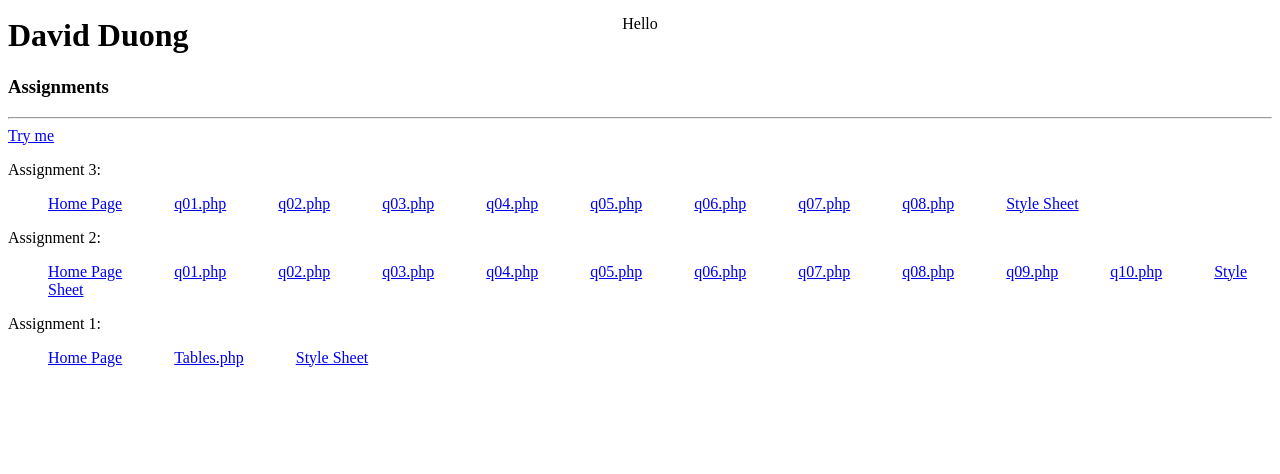
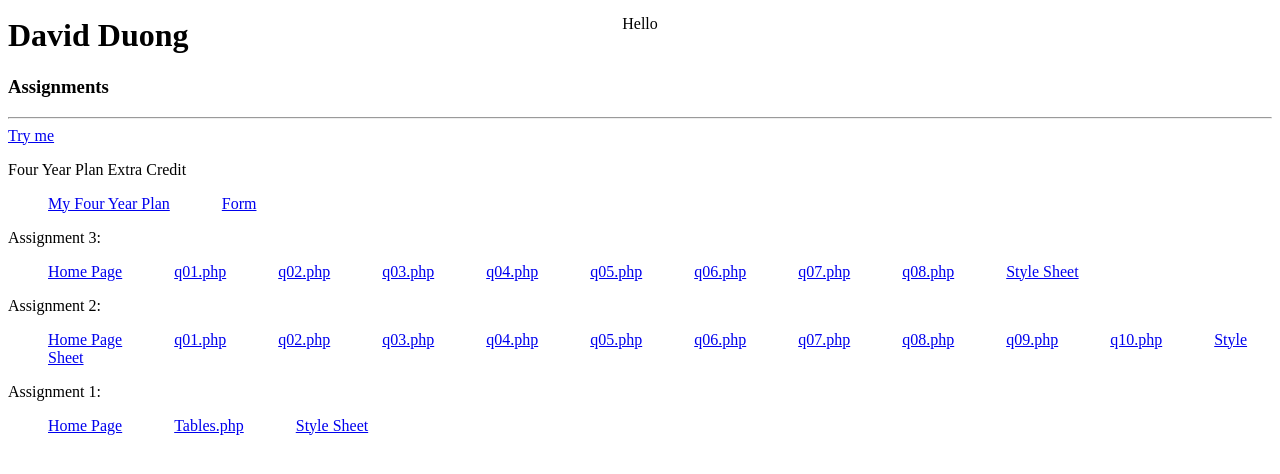
Before and after one commit to davidduong33/CS148Database, a PHP site: page /sitemap.php in a window 1280 px wide. Shown: the part 249-723 px from the top of the page. Run offline with PHP 8.4, Linux system fonts and the light colour scheme; a stand-in replaces the project's code that opens the database connection.

Commit message:
extra credit stuff

```diff
--- a/advising/fourYearPlan.php
+++ b/advising/fourYearPlan.php
@@ -22,7 +22,7 @@ $columns = count($labels);
 
   $semesterCredits = 0;
   $totalCredits = 0;
-
+  $semester = '';
   if(is_array($records)) {
     foreach ($records as $row) {
       if ($semester != $row['pmkTerm'] . $row['pmkYear']) {
--- a/sitemap.php
+++ b/sitemap.php
@@ -22,6 +22,11 @@
     <hr>
     <a href="tryme.php">Try me</a>
 
+    <p> Four Year Plan Extra Credit </p>
+    <ul>
+        <li><a href="advising/fourYearPlan.php">My Four Year Plan</a></li>
+         <li><a href="advising/form.php">Form</a></li>
+    </ul>
     <p> Assignment 3: </p>
 
     <ul>
```
